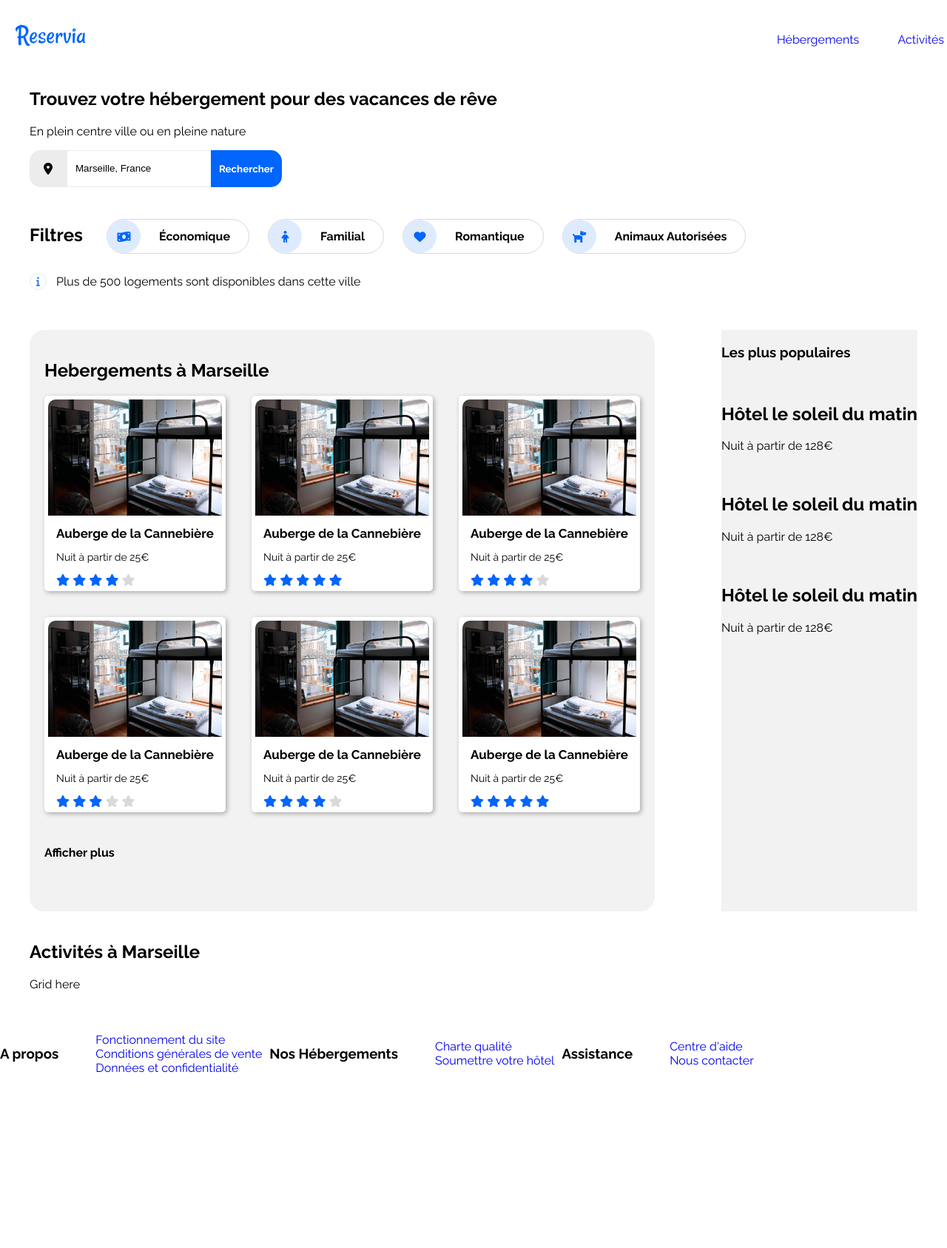
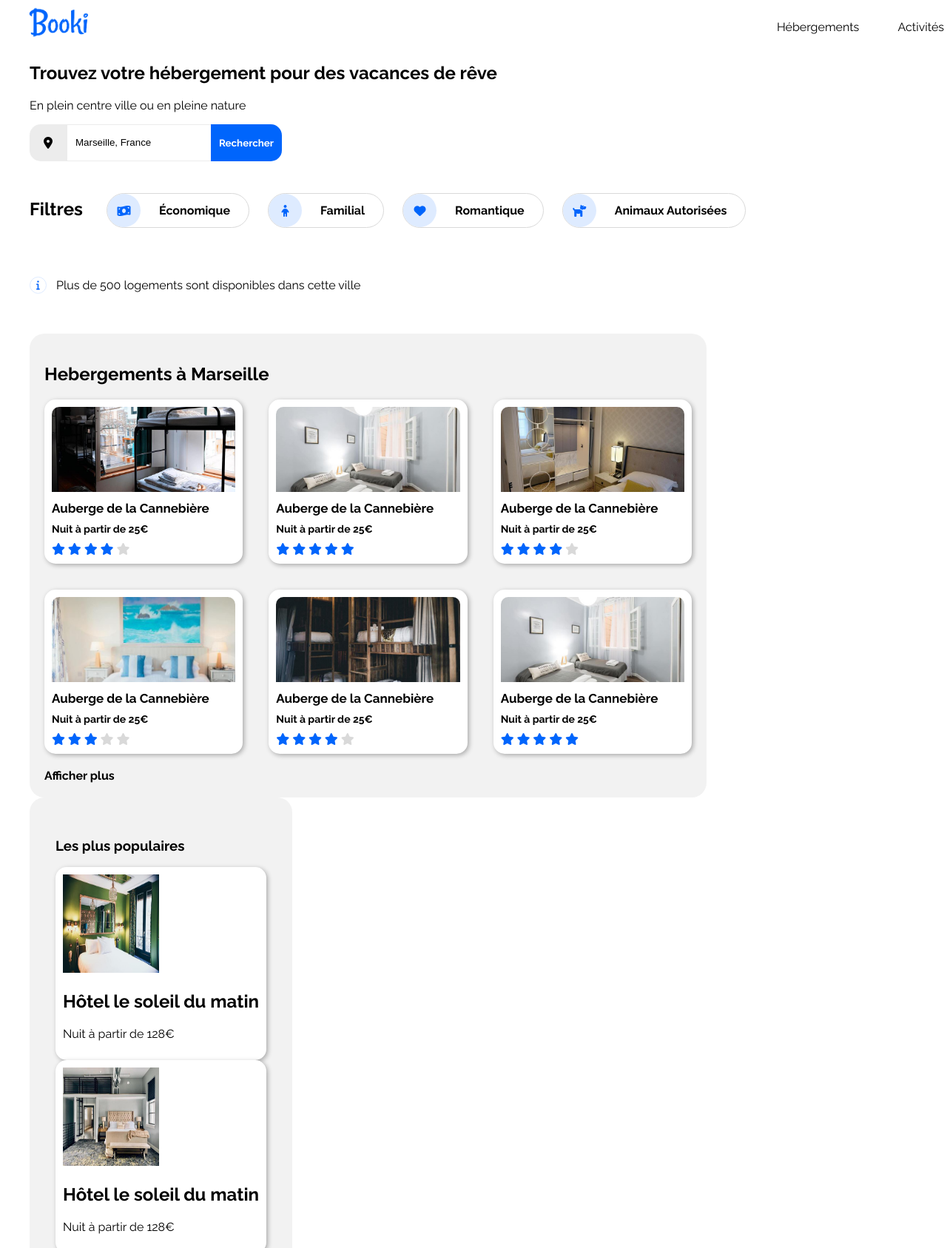
Before and after one commit to VB2095/OC-project2, a plain HTML site: page index.html in a window 1280 px wide. Shown: the top 1687 px of the page at 74% size. Before the commit the page ends 1469 px from the top, so only its background shows below. Drawn offline with Linux system fonts and the light colour scheme.

Commit message:
avancements footer, menu, et grid

```diff
--- a/index.html
+++ b/index.html
@@ -12,14 +12,14 @@
 
 
         <div class="containernav">
-                <a href="#"><img src="img/Reservia.svg" alt=""></a>
+                <a href="#"><img src="img/booki.png" alt="Booki" width="125"    height="60"></a>
             <nav class="main-nav">
                 <ul class="main-nav-list">
-                    <li class="linkactive">
-                        <a href="#">Hébergements</a>
+                    <li>
+                        <a href="#hebergements">Hébergements</a>
                     </li>
-                    <li class="notactive">
-                        <a href="#">Activités</a>
+                    <li>
+                        <a href="#activites">Activités</a>
                     </li>
                 </ul>
             </nav>
@@ -83,11 +83,12 @@
     <section class="cardscontainer container">
         <!-- <h1>Hébergements à Marseille</h1> -->
 
-            <div class="result-container">
+            <div class="result-container" id="hebergements">
                 <h2>Hebergements à Marseille</h2>
                 <div class="result">
+                    <a href="#">
                   <div class="card1"><div class="result-card">
-                    <img src="img/cannebiere.jpg" alt="Auberge de la cannebiere" width="235px">
+                    <img src="img/cannebiere.jpg" alt="Auberge de la cannebiere" width="235px" height="115px">
                     <div>
                         <h2>Auberge de la Cannebière</h2>
                         <p>Nuit à partir de 25€</p>
@@ -98,8 +99,10 @@
                         <i class="fas fa-star "></i>
                        </div>
                 </div></div>
+            </a>
+            <a href="">
                   <div class="card2"><div class="result-card">
-                    <img src="img/cannebiere.jpg" alt="Auberge de la cannebiere" width="235px">
+                    <img src="img/hotelduport.jpg" alt="Auberge de la cannebiere" width="235px" height="115px">
                     <div>
                         <h2>Auberge de la Cannebière</h2>
                         <p>Nuit à partir de 25€</p>
@@ -110,9 +113,11 @@
                         <i class="fas fa-star rated"></i>
                        </div>
                 </div></div>
+            </a>
+            <a href="">
                 <div class="card3">
                     <div class="result-card">
-                    <img src="img/cannebiere.jpg" alt="Auberge de la cannebiere" width="235px">
+                    <img src="img/mouettes.jpg" alt="Auberge de la cannebiere" width="235px" height="115px">
                     <div>
                         <h2>Auberge de la Cannebière</h2>
                         <p>Nuit à partir de 25€</p>
@@ -124,8 +129,10 @@
                        </div>
                     </div>
                 </div>
+            </a>
+            <a href="">
                   <div class="card4"><div class="result-card">
-                    <img src="img/cannebiere.jpg" alt="Auberge de la cannebiere" width="235px">
+                    <img src="img/hotelmer.jpg" alt="Auberge de la cannebiere" width="235px" height="115px">
                     <div>
                         <h2>Auberge de la Cannebière</h2>
                         <p>Nuit à partir de 25€</p>
@@ -136,8 +143,10 @@
                         <i class="fas fa-star"></i>
                        </div>
                 </div></div>
+            </a>
+                <a href="">
                   <div class="card5"><div class="result-card">
-                    <img src="img/cannebiere.jpg" alt="Auberge de la cannebiere" width="235px">
+                    <img src="img/lepanier.jpg" alt="Auberge de la cannebiere" width="235px" height="115px">
                    <div>
                     <h2>Auberge de la Cannebière</h2>
                     <p>Nuit à partir de 25€</p>
@@ -149,9 +158,10 @@
                    </div>
 
                 </div></div>
-
+            </a>
+            <a href="">
                   <div class="card6"><div class="result-card">
-                    <img src="img/cannebiere.jpg" alt="Auberge de la cannebiere" width="235px">
+                    <img src="img/amina.jpg" alt="Auberge de la cannebiere" width="235px" height="115px">
                     <div>
                         <h2>Auberge de la Cannebière</h2>
                         <p>Nuit à partir de 25€</p>
@@ -162,7 +172,7 @@
                         <i class="fas fa-star rated"></i>
                        </div>
                 </div></div>
-
+            </a>
                 </div>
                 <a href="#">Afficher plus</a>
               </div>
@@ -175,47 +185,66 @@
         <aside class="resultpopular-container">
             <h1>Les plus populaires</h1>
             <div class="resultpopular-card">
-                <img src="" alt="">
+                <div>
+                    <img src="img/soleildumatin.jpg" width="130" height="133" alt="">
                     <h2>Hôtel le soleil du matin</h2>
                     <p>Nuit à partir de 128€</p>
+                </div>
+
 
             </div>
             <div class="resultpopular-card">
-                <img src="" alt="">
+                <div>
+                    <img src="img/coeurdeleau.jpg" alt="" width="130" height="133">
                 <h2>Hôtel le soleil du matin</h2>
                 <p>Nuit à partir de 128€</p>
                 </div>
+
+            </div>
             <div class="resultpopular-card">
-                <img src="" alt="">
+                <div>
+                    <img src="img/bleublanc.jpg" alt="" width="130" height="133">
                     <h2>Hôtel le soleil du matin</h2>
                     <p>Nuit à partir de 128€</p>
                 </div>
+
+            </div>
         </aside>
     </section>
-    <section class="container">
+    <section class="container" id="activites">
         <h1>Activités à Marseille</h1>
         <div>
             Grid here
         </div>
     </section>
-    <footer>
+    <footer class="container">
+       <div class="footercontainer">
+        <div>
+            <ul>
                 <h3>A propos</h3>
-            <ul>
                 <li><a href="#">Fonctionnement du site</a></li>
                 <li><a href="#">Conditions générales de vente</a></li>
                 <li><a href="#">Données et confidentialité</a></li>
             </ul>
+        </div>
+            <div>
+
+                <ul>
                     <h3>Nos Hébergements</h3>
-            <ul>
                     <li><a href="#">Charte qualité</a></li>
                     <li><a href="#">Soumettre votre hôtel</a></li>
                 </ul>
+            </div>
 
+            <div>
+
+                <ul>
                     <h3>Assistance</h3>
-            <ul>
                     <li><a href="#">Centre d'aide</a></li>
                     <li><a href="#">Nous contacter</a></li>
                 </ul>
+            </div>
+       </div>
 
     </footer>
     <script src="https://kit.fontawesome.com/8b1eebc2d9.js" crossorigin="anonymous"></script>
--- a/style.css
+++ b/style.css
@@ -1,4 +1,11 @@
 @import url("https://fonts.googleapis.com/css2?family=Raleway:wght@400;700&display=swap");
+
+:root{
+  --blue: #0065FC;
+  --clearblue: #DEEBFF;
+  --grey: #F2F2F2;
+
+}
 
 body {
   font-family: "Raleway", sans-serif;
@@ -10,18 +17,11 @@ body {
   margin: auto;
   padding-left: 40px;
   padding-right: 40px;
-  margin-bottom: 40px;
 }
 
-ul>li  a{
-  text-decoration: none;
-}
-.linkactive{
-  color: #0065fc;
-}
-.notactive{
-  color: #d9d9d9;
-}
+
+
+
 .containernav{
     width: 1314px;
     max-width: 100%;
@@ -37,67 +37,84 @@ ul>li  a{
 	display: inline;
 }
 .main-nav a {
-	display: inline-block;
+
 	padding: .5em 1.5em;
 }
 header .containernav{
     display: flex;
     align-items: center;
-    justify-content: space-around;
+    justify-content: center;
     flex-wrap: wrap;
     padding: 0;
 }
-.containernav img{
-    padding-right: 24px;
-}
+
 @media (min-width: 768px) {
 	header .containernav {
 		justify-content: space-between;
-        padding: 20px;
+    padding-left: 20px;
+    padding-right: 20p;
 	}
 }
 
-.linkcontainer {
-  display: flex;
-  align-items: center;
-  justify-content: space-between;
-  flex-wrap: wrap;
+.main-nav-list li{
+  padding-top: 25px;
+
+  position: relative;
+  text-align: center;
+  border-top: solid 2px transparent;
+  color: var(--blue);
 }
-.link {
-  display: flex;
-  align-items: center;
-  justify-content: flex-end;
+.main-nav-list li a{
+  text-decoration: none;
+  color: #000;
+  display: inline-block;
+}
+.main-nav li a:hover{
+  text-decoration: none;
+  color: var(--blue);
+  display: inline-block;
 }
 
-.link ul {
-  list-style-type: none;
+.main-nav li:hover{
+  color: var(--blue);
+  border-top: solid 20px var(--blue); ;
+
 }
-.firstlink ul > li {
-  display: inline-block;
+@media (max-width: 768px){
+
+.main-nav{
+  width: 100%;
+  text-align: center;
 }
-.link ul > li a {
-  text-decoration: none;
+.main-nav ul{
+  display: flex;
+  justify-content: center;
+  width: 100%;
 }
 
-.link a {
-  padding-left: 10px;
-  padding-right: 10px;
-  text-decoration: none;
-}
-/* .firstlink a:nth-child(1){
-    border-top: solid #0065FC 2px;
-    padding-top: 50px;
-} */
-.firstlink a:nth-child(2){
-    color: #1F1F1F;
+
+.main-nav-list li{
+    text-decoration: none;
+    border-top: none;
+    border-bottom: solid 2px transparent;
+    color: #000;
+    width: 50%;
+    padding-bottom: 20px;
+
+
+  }
+
+  .main-nav-list li:hover{
+    color: var(--blue);
+    border-top: none;
+    border-bottom: solid 2px var(--blue); ;
+
+  }
 
 }
-.subscribe a {
-  font-weight: 900;
-  text-decoration: none;
-  padding-left: 10px;
-  padding-right: 10px;
-}
+
+
+
 
 .search-container {
   margin-bottom: 30px;
@@ -141,7 +158,7 @@ button {
   padding: 11px;
   height: 50px;
   border-radius: 0 15px 15px 0;
-  background-color: #0065fc;
+  background-color: var(--blue);
   color: #fff;
   font-family: "Raleway", sans-serif;
   font-weight: 600;
@@ -155,6 +172,7 @@ button::before {
   display: flex;
   align-items: baseline;
   flex-wrap: wrap;
+  margin-bottom: 40px;
 }
 .filter_container h2 {
   margin-right: 32px;
@@ -197,6 +215,7 @@ button::before {
 .info {
   display: flex;
   align-items: center;
+  margin-bottom: 40px;
 }
 .info i {
   padding: 4px;
@@ -210,30 +229,49 @@ button::before {
 }
 
 footer {
+  background-color: var(--grey);
+
+}
+
+
+.footercontainer{
+  width: 90%;
   display: flex;
-  align-items: center;
+  justify-content: space-between;
+  flex-wrap: wrap;
+}
+
+@media screen and (max-width: 768px) {
+  .footercontainer{
+    width: 100%;
+    flex-direction: column;
+  }
+}
+@media screen and (max-width: 992px) {
+  .footercontainer{
+    width: 100%;
+  }
 }
 footer ul {
   list-style-type: none;
+  padding: 0;
 }
 
 footer ul > li a {
   text-decoration: none;
-  padding: 10px;
+  padding-bottom: 20px;
   list-style-type: none;
+  color: #000;
+  display: block;
+  transition: ease-out 0.1s;
 }
 
-.footer_assistance ul > li a {
-  text-decoration: none;
-  padding: 10px;
-  list-style-type: none;
+footer ul > li a:hover{
+  color: var(--blue);
+  transition: ease-out 0.1s;
 }
 
-.footer_hebergements ul > li a {
-  text-decoration: none;
-  padding: 10px;
-  list-style-type: none;
-}
+
 .cardscontainer {
   display: flex;
   justify-content: center;
@@ -244,30 +282,10 @@ footer ul > li a {
     justify-content: space-between;
   }
 }
-/* .result-container{
-    display: flex;
-    flex-wrap: wrap;
 
-    flex: 0 32%;
-    padding: 20px;
-    justify-content: space-between;
-    background-color: #F2F2F2;
-    height:fit-content;
-    width: fit-content;
-    border-radius: 20px;
-
-} */
 
 .result-container {
-  /* display: grid;  */
-  grid-template-columns: 1fr;
-  grid-template-rows: 1fr;
-  gap: 1px 1px;
-  grid-template-areas: "result";
-  max-width: 100%;
-  /* width: 880px;
-    height: 625px;  */
-
+  max-width: 875px;
   border-radius: 20px;
   padding: 20px;
   order: 2;
@@ -281,13 +299,16 @@ footer ul > li a {
 }
 .resultpopular-container {
   background-color: #f2f2f2;
+  padding: 35px;
+  border-radius: 20px;
   order: 1;
 }
 .result {
   display: grid;
   grid-template-columns: 1fr;
-  grid-template-rows: 1frr;
+  grid-template-rows: 1fr;
   gap: 35px 35px;
+  max-width: 875px;
   grid-template-areas:
     "card1"
     "card2"
@@ -296,14 +317,15 @@ footer ul > li a {
     "card5"
     "card6";
   grid-area: result;
+  margin-bottom: 20px;
 }
 .result-container a {
   text-decoration: none;
   color: #000;
   font-weight: 900;
   display: block;
-  padding-top: 25px;
-  padding-bottom: 20px;
+
+
 }
 
 @media screen and (min-width: 600px) {
@@ -314,13 +336,12 @@ footer ul > li a {
   .resultpopular-container {
     order: 2;
   }
-  .result-container a {
-    padding-top: 45px;
-    padding-bottom: 50px;
-  }
+
 
   .result {
     display: grid;
+    grid-template-columns: 1fr 1fr;
+  grid-template-rows: 1fr 1fr;
     grid-template-areas:
       "card1 card2"
       "card3 card4 "
@@ -330,9 +351,12 @@ footer ul > li a {
 @media screen and (min-width: 992px) {
   .result {
     display: grid;
+    grid-template-columns: 1fr 1fr 1fr;
+    grid-template-rows: 1fr 1fr;
     grid-template-areas:
       "card1 card2 card3"
       "card4 card5 card6";
+      width: 875px;
   }
 }
 .card1 {
@@ -357,19 +381,22 @@ footer ul > li a {
 .result-card {
   box-shadow: 2px 2px 6px 0px rgba(0, 0, 0, 0.3);
   background-color: #fff;
-  border-radius: 5px;
+  border-radius: 15px;
   display: flex;
   flex-direction: column;
-  align-items: center;
-  padding: 5px;
-  width: 235px;
+  padding: 10px;
+
 }
 
 .result-card h2 {
   font-size: 17px;
+  margin-top: 12px;
+  margin-bottom: 10px;
 }
 .result-card p {
   font-size: 14px;
+  margin-top: 10px;
+  margin-bottom: 10px;
 }
 
 .result-card img {
@@ -380,13 +407,19 @@ footer ul > li a {
  width: 100%;
 }
 
-@media screen and (max-width: 520px) {
+.resultpopular-card{
+  box-shadow: 2px 2px 6px 0px rgba(0, 0, 0, 0.3);
+  background-color: #fff;
+  border-radius: 15px;
+  display: flex;
+  flex-direction: row;
+  padding: 10px;
+}
 
-  .firstlink ul {
-    width: 100%;
-  }
-  .firstlink ul > li {
-    width: 50%;
+@media screen and (max-width: 768px) {
+
+  h1{
+    font-size: 1.2em;
   }
 
   .subscribe a {
```
Also changed, not shown: img/amina.jpg (added), img/bleublanc.jpg (added), img/booki.png (added), img/coeurdeleau.jpg (added), img/hotelduport.jpg (added), img/hotelmer.jpg (added), img/lepanier.jpg (added), img/mouettes.jpg (added), img/soleildumatin.jpg (added). Lines whose indentation alone changed are shown as unchanged.
